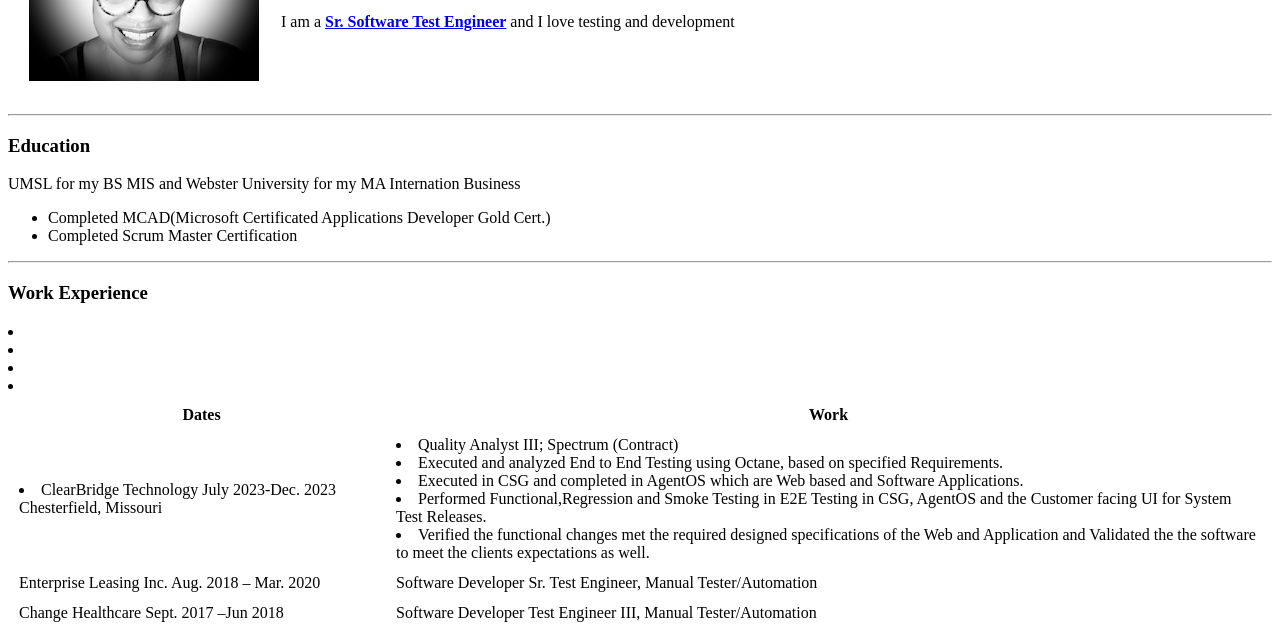
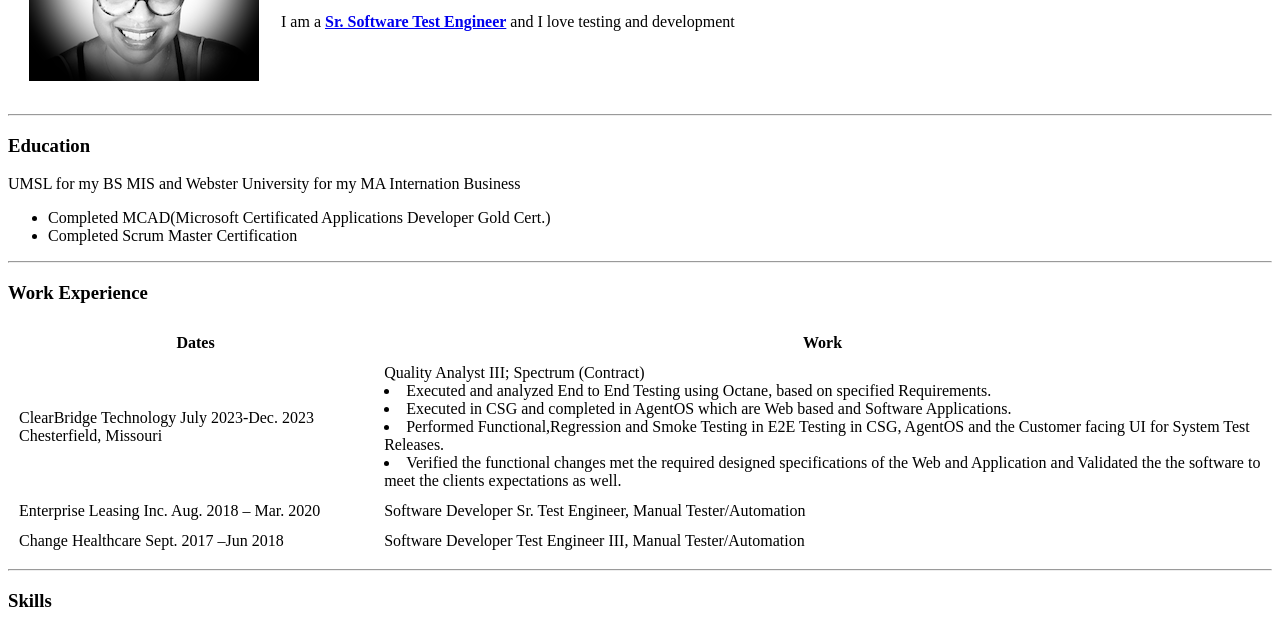
Before and after one commit to rwellington2/CV, a plain HTML site: page index.html in a window 1280 px wide. Shown: the part 167-794 px from the top of the page. Drawn offline with Linux system fonts and the light colour scheme.

Commit message:
Update index.html

```diff
--- a/index.html
+++ b/index.html
@@ -45,13 +45,12 @@
     </thead>
     <tbody>
       <tr>
-        <td><li>ClearBridge Technology  July 2023-Dec. 2023			Chesterfield, Missouri</li></td>
-            <li></li>
-            <li></li>
-            <li></li>
-            <li></li>
+        <td>ClearBridge Technology  July 2023-Dec. 2023			Chesterfield, Missouri</td>
 
-        <td><li>Quality Analyst III; Spectrum (Contract)</li>
+
+
+
+        <td>Quality Analyst III; Spectrum (Contract)
             <li>Executed and analyzed End to End Testing using Octane, based on specified Requirements.</li>
            <li>Executed in CSG and completed in AgentOS which are Web based and Software Applications.</li>
            <li>Performed Functional,Regression and Smoke Testing in E2E Testing in CSG, AgentOS and the Customer facing UI for System Test Releases.</li>
```
